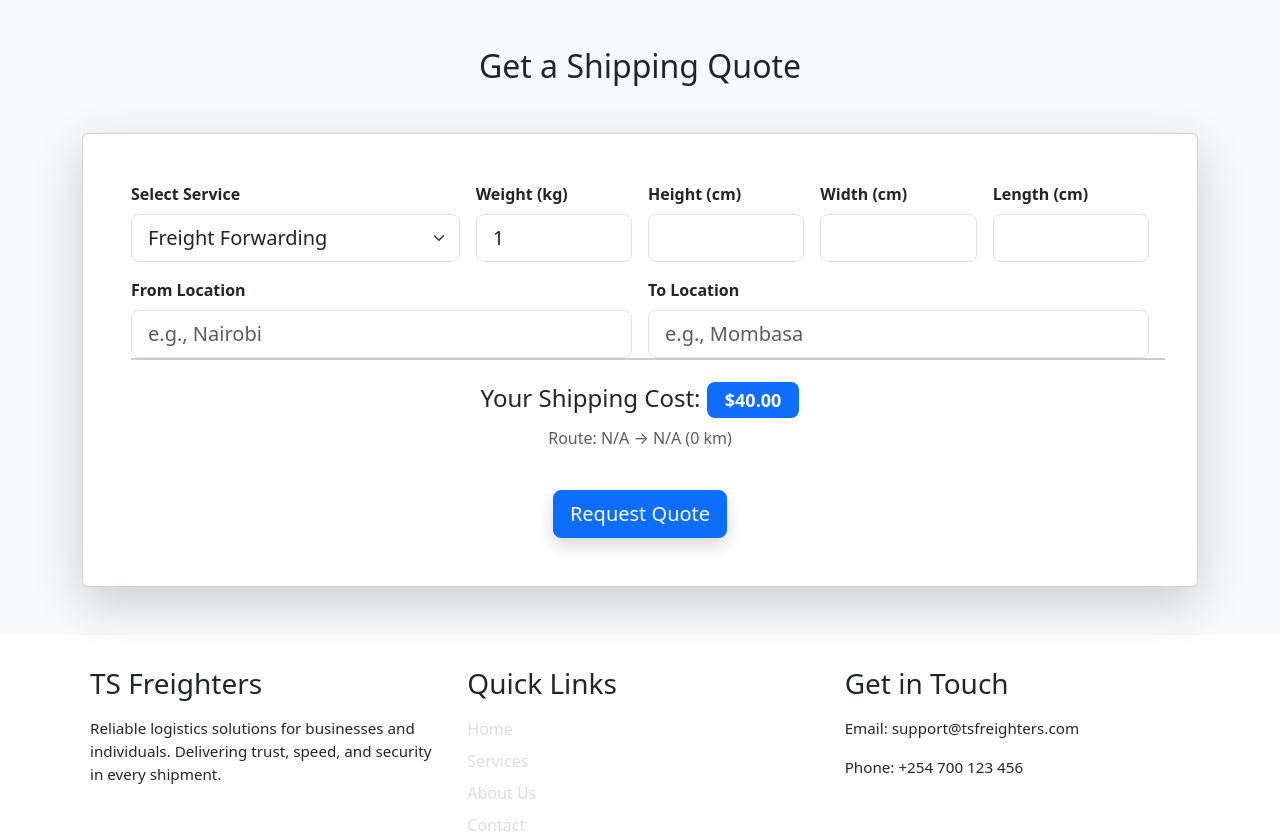
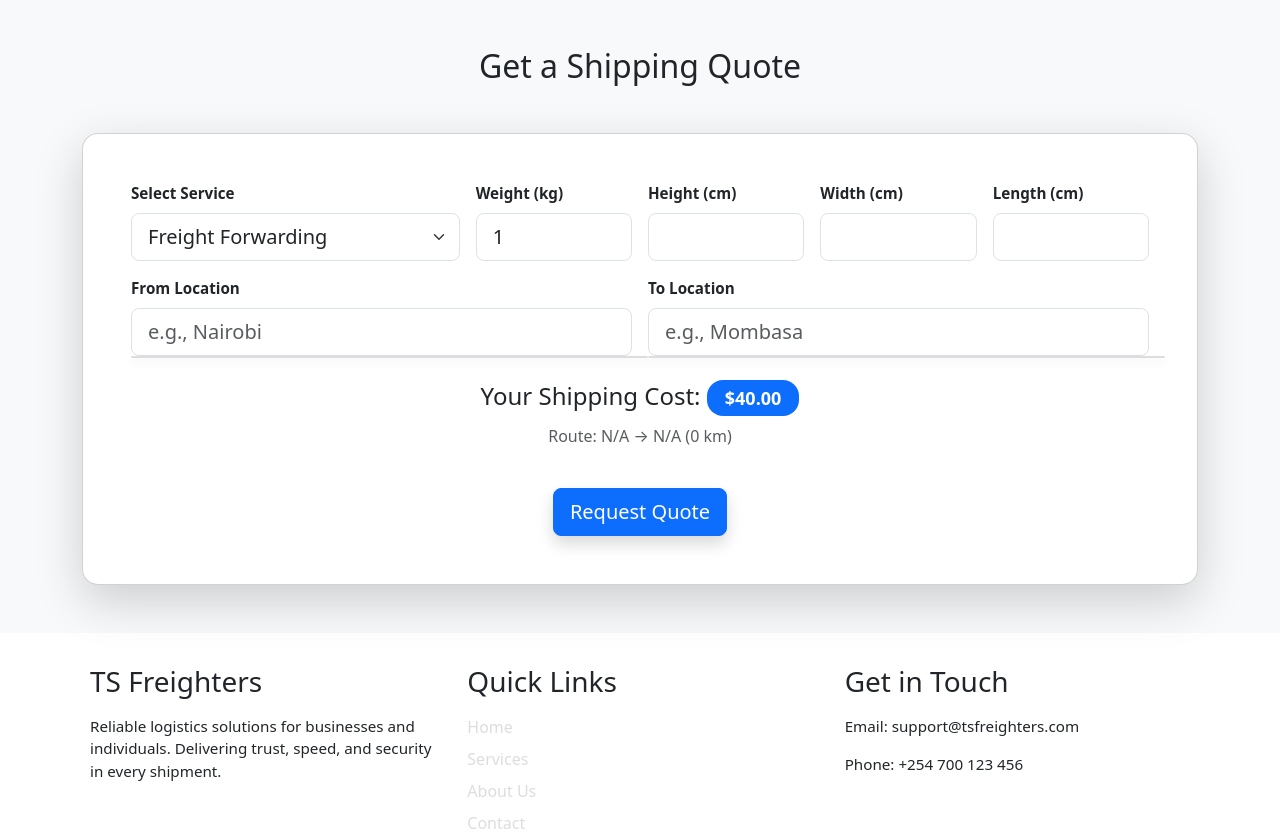
Before and after one commit to Maxwellkiptoo/tsfreighters, a PHP site: page /tsfreighters/app/Views/home/service.php in a window 1280 px wide. Shown: the part 1349-2184 px from the top of the page. Run offline with PHP 8.4, Linux system fonts and the light colour scheme.

Commit message:
testing new one

```diff
--- a/app/Views/home/service.php
+++ b/app/Views/home/service.php
@@ -276,3 +276,48 @@ autocomplete(document.getElementById('toLocation'), document.getElementById('toS
 // Initial calculation
 calculateShipping();
 </script>
+<style>
+/* Card styling */
+.instant-solutions-section .card {
+    border-radius: 1rem;
+    background: #ffffff;
+}
+
+/* Highlight badges */
+#shippingCost {
+    font-weight: 600;
+    border-radius: 1rem;
+}
+
+/* Form labels */
+.form-label {
+    font-size: 0.95rem;
+}
+
+/* Autocomplete suggestions */
+.autocomplete-suggestions {
+    border: 1px solid #ddd;
+    border-radius: 0.5rem;
+    max-height: 200px;
+    overflow-y: auto;
+    background-color: #fff;
+    position: absolute;
+    width: 100%;
+    z-index: 9999;
+    box-shadow: 0 0.25rem 0.5rem rgba(0,0,0,0.1);
+}
+.autocomplete-suggestion {
+    padding: 0.5rem 0.75rem;
+    cursor: pointer;
+}
+.autocomplete-suggestion:hover {
+    background-color: #f8f9fa;
+}
+
+/* Button hover */
+.btn-primary:hover {
+    background-color: #0b5ed7;
+    border-color: #0a58ca;
+    transition: 0.3s;
+}
+</style>
```
